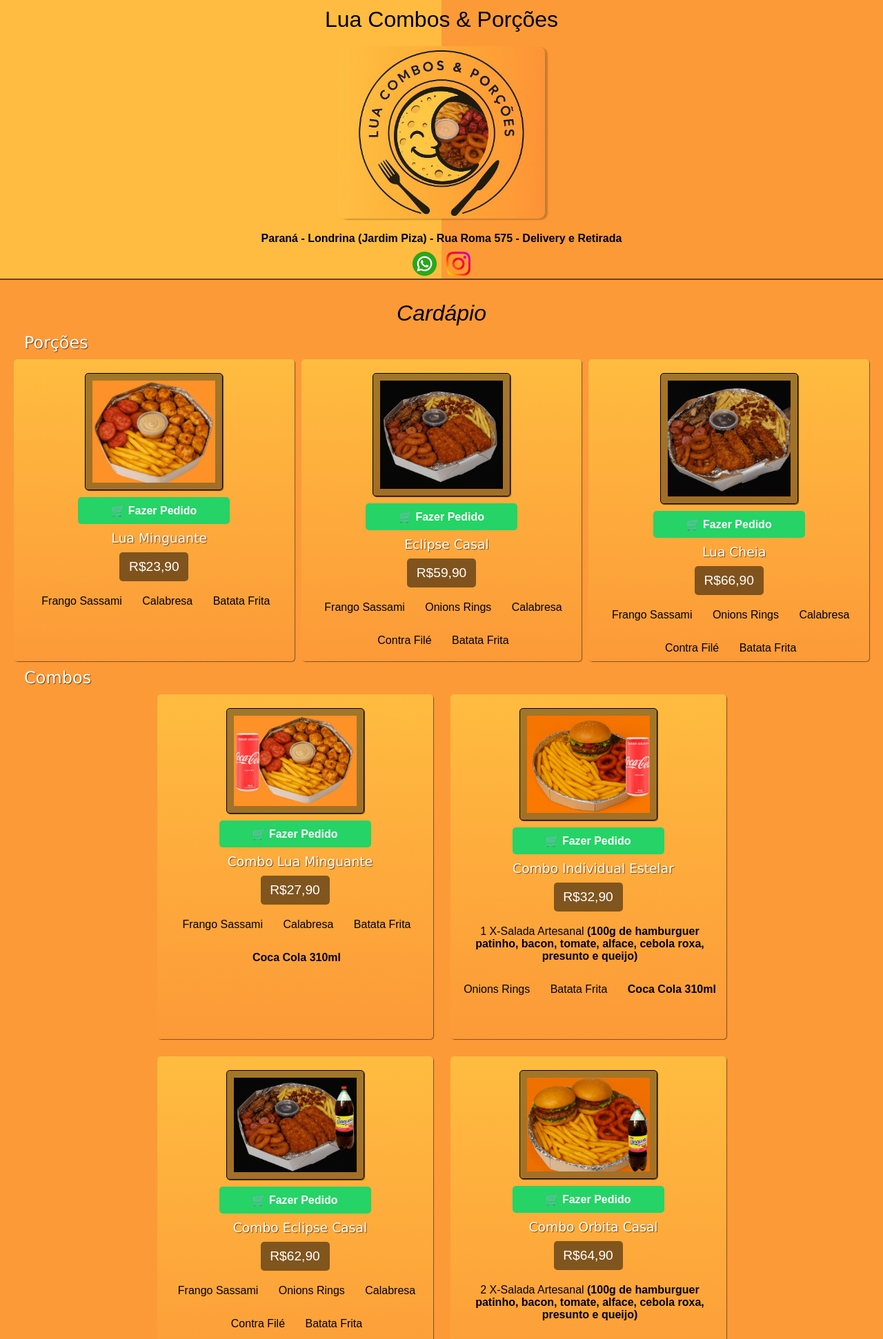
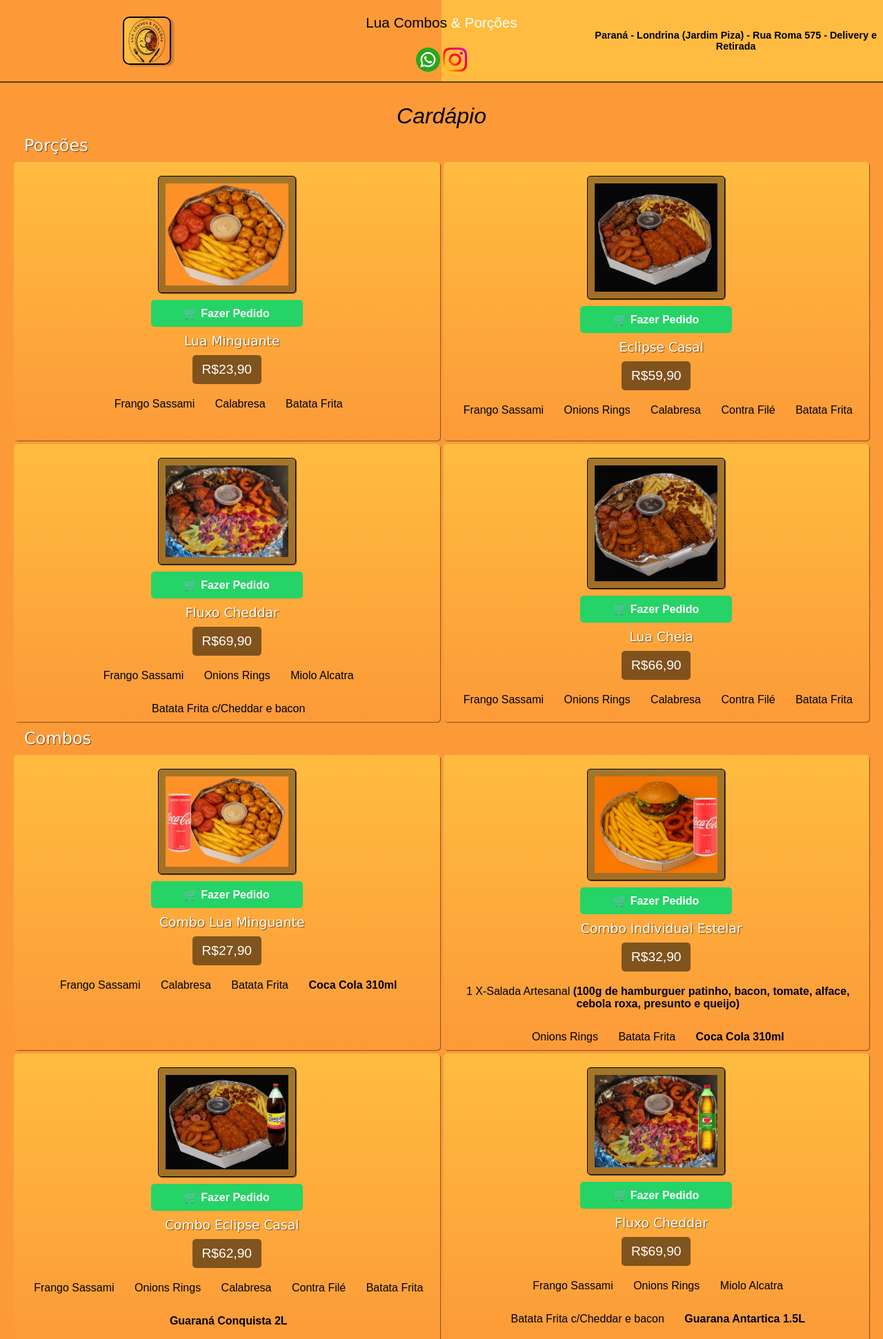
Before and after one commit to Joaovit77/LuaCombos-porcoes, a plain HTML site: page index.html in a window 1280 px wide. Shown: the top 1942 px of the page at 69% size. Drawn offline with Linux system fonts and the light colour scheme.

Commit message:
alterações

```diff
--- a/estilos/style.css
+++ b/estilos/style.css
@@ -29,11 +29,14 @@ body{
     overflow-x: hidden;
 }
 header{
-    background-image: linear-gradient(to right,#ffbc40 50%, #fc9a38 50%);
-    display: flex;
-    flex-flow: column wrap;
-    align-items: center;
-    gap: 10px;
+    background-image: linear-gradient(to right,#fc9a38  50%, #ffbc40 50%);
+    max-height: 150px;
+    display: grid;
+    grid-template: 1fr 1fr/ 1fr 1fr 1fr;
+    place-items: center;
+    position: sticky;
+    top: 0;
+    z-index: 1000;
 }
 
 header a{
@@ -41,33 +44,42 @@ header a{
 }
 
 header h1{
-    margin: 10px 0px;
     text-align: center;
     font-weight: 300;
-    font-size: 2rem;
+    font-size: 1.3rem;
     padding-right: 10px;
     padding-left: 10px;
+    padding-top: 7px;
+}
+
+header h1 > span{
+    color: white;
 }
 
 header img#logo{
-    border-radius: 10px;
+    border-radius:10px;
     box-shadow: 4px 2px 2px rgba(0, 0, 0, 0.199);
-    margin-bottom: 10px;
-    min-width: 100px;
+    border: 2px solid black;
+    display: block;
+    margin: 10px auto;
+    grid-row: 1 / 3;
 }
 
 
-header div.contatos{
+header div#contatos{
     padding: 10px;
     background-color: transparent;
+    grid-column: 2;
+    grid-row: 2;
+    gap: 15px;
 }
-header img.social{
-    margin: 0px 5px;
-}
+
 header address{
     font-style: normal;
     text-align: center;
     padding: 0px 5px;
+    font-size: 0.9rem;
+    grid-row:-1 / -3;
 }
 
 main{
@@ -252,31 +264,20 @@ footer{
     header img.social{
         width: 35px;
     }
+
     section#porcoes{
-        display: grid;
-        grid-template: 1fr/ 1fr 1fr 1fr;
-        gap: 10px;
-        background-color: #fc9a38;
+        grid-template: 1fr 1fr /1fr 1fr;
     }
 
     section#combos{
-        display: flex;
-        flex-wrap: wrap;
-        align-items: center;
-        justify-content: center;
-        gap: 25px;
-    }
-
-    section#combos div.box-porcoes{
-        flex-basis: 400px;
-        height: 500px;
+        display: grid;
+        grid-template: 1fr 1fr/ 1fr 1fr;
+        gap: 5px;
     }
 
 
-
     section#lanchesEporcoes{
-        display: flex;
-        margin: auto;
+        grid-template:1fr/ 1fr 1fr;
     }
 
     div.box-porcoes{
--- a/index.html
+++ b/index.html
@@ -16,8 +16,8 @@
 
 <body>
     <header>
-        <h1>Lua Combos & Porções</h1>
-        <img id="logo" src="imagens/logo.jpg" alt="Logotipo da marca" width="300px" height="250px">
+        <h1>Lua Combos <span>& Porções</span></h1>
+        <img id="logo" src="imagens/logo.jpg" alt="Logotipo da marca" width="70px" height="70px">
         <address><strong>Paraná - Londrina (Jardim Piza) - Rua Roma 575 - Delivery e Retirada</strong></address>
         <div id="contatos">
             <a href="https://wa.me/5543996168193">
@@ -64,7 +64,20 @@
                         <li>Contra Filé</li>
                         <li>Batata Frita</li>
                     </ul>
-
+            </div>
+            <div class="box-porcoes">
+                <div class="imagem">
+                    <img src="imagens/fluxo-cheddar.jpg" alt="Porção Fluxo Cheddar" width="200px" height="200px">
+                </div>
+                <a class="botao-pedido js-whatsapp" href="#" data-nome="Eclipse Casal" data-preco="R$69,90">🛒 Fazer Pedido</a>
+                <h3>Fluxo Cheddar</h3>
+                <span class="precos">R$69,90</span>
+                    <ul>
+                        <li>Frango Sassami</li>
+                        <li>Onions Rings</li>
+                        <li>Miolo Alcatra</li>
+                        <li>Batata Frita c/Cheddar e bacon</li>
+                    </ul>
             </div>
             <div class="box-porcoes">
                 <div class="imagem">
@@ -87,7 +100,7 @@
         </section>
         <h2>Combos</h2>
         <section id="combos">
-            <div class="box-porcoes">
+            <div class="box-porcoes" id="primeiracx">
                 <div class="imagem">
                     <img src="imagens/combo-lua-minguante.png" alt="Porção Lua Minguante" width="200px" height="200px">
                 </div>
@@ -104,7 +117,7 @@
 
 
             </div>
-            <div class="box-porcoes">
+            <div class="box-porcoes" id="segundacx">
                 <div class="imagem">
                     <img src="imagens/combo-estelar.png" alt="Combo Individual Estelar" width="200px" height="200px">
                 </div>
@@ -122,7 +135,7 @@
 
 
             </div>
-            <div class="box-porcoes">
+            <div class="box-porcoes" id="terceiracx">
                 <div class="imagem">
                     <img src="imagens/combo-eclipse.png" alt="Porção Eclipse Casal" width="200px" height="200px">
                 </div>
@@ -138,11 +151,23 @@
                     <li>Batata Frita</li>
                     <li><strong>Guaraná Conquista 2L</strong></li>
                 </ul>
-
-
-
             </div>
             <div class="box-porcoes">
+                <div class="imagem">
+                    <img src="imagens/combo-fluxoCheddar.png" alt="Porção Fluxo Cheddar" width="200px" height="200px">
+                </div>
+                <a class="botao-pedido js-whatsapp" href="#" data-nome="Eclipse Casal" data-preco="R$69,90">🛒 Fazer Pedido</a>
+                <h3>Fluxo Cheddar</h3>
+                <span class="precos">R$69,90</span>
+                    <ul>
+                        <li>Frango Sassami</li>
+                        <li>Onions Rings</li>
+                        <li>Miolo Alcatra</li>
+                        <li>Batata Frita c/Cheddar e bacon</li>
+                        <strong><li>Guarana Antartica 1.5L</li></strong>
+                    </ul>
+            </div>
+            <div class="box-porcoes" id="penultimacx">
                 <div class="imagem">
                     <img src="imagens/combo-orbita.png" alt="Porção Eclipse Casal" width="200px" height="200px">
                 </div>
@@ -175,9 +200,6 @@
                     <li>Batata Frita</li>
                     <li><strong>Guaraná Conquista 2L</strong></li>
                 </ul>
-
-
-
             </div>
         </section>
         <h2>Lanches e Porções</h2>
```
Also changed, not shown: imagens/combo-fluxoCheddar.png (added), imagens/fluxo-cheddar.jpg (added).
